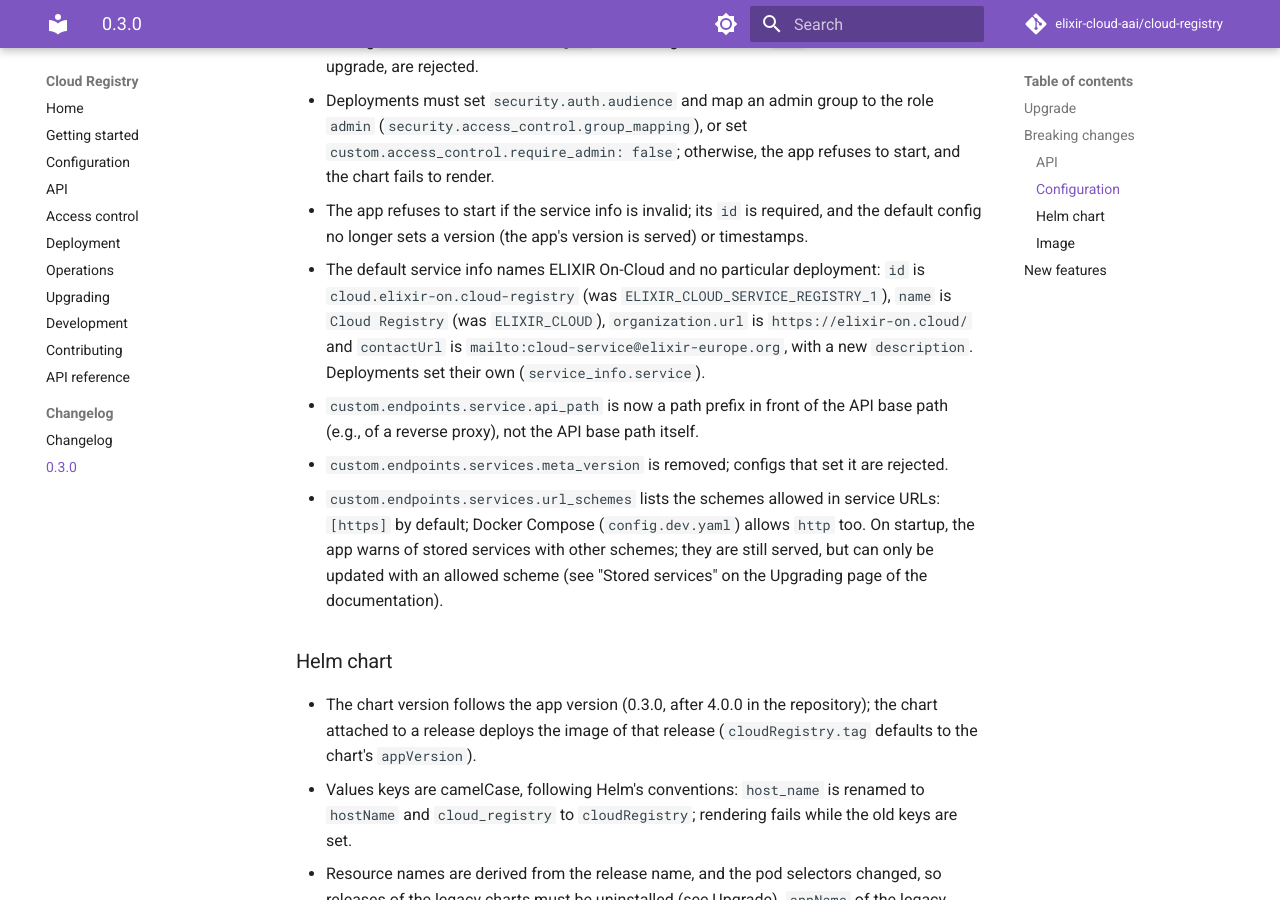
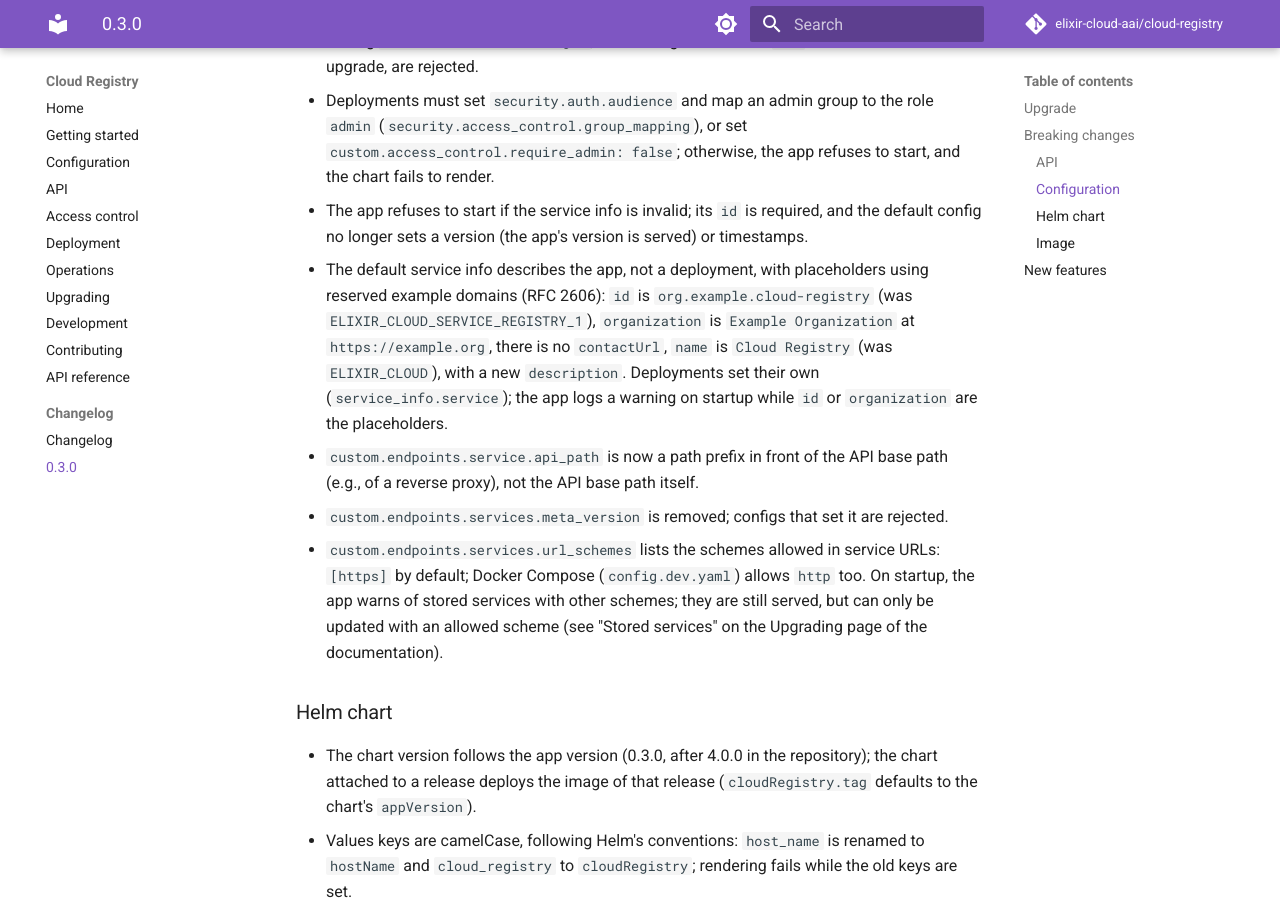
Before and after one commit to elixir-cloud-aai/cloud-registry, an MkDocs documentation site: the page built from docs/releases/0.3.0.md, in a window 1280 px wide and 900 px high, scrolled down 2967 px. Built offline with MkDocs 1.6.1 and Material for MkDocs 9.7.7, drawn with Linux system fonts in a browser that asks for light colours; comment, search, counter and statistics services are not loaded; some of the changed text lies outside the part shown.

Commit message:
fix: use neutral service-info defaults
The default service info named ELIXIR On-Cloud, so deployments that kept
it presented themselves as its registry, with its contact address. Use
placeholders with reserved example domains (RFC 2606) instead: id
org.example.cloud-registry, organization Example Organization at
https://example.org, and no contactUrl. The app logs a warning on
startup while id or organization are the placeholders, naming the
fields to set.

Update the configuration page, the chart README and values example, and
the 0.3.0 release notes (new defaults, previous id to keep).

Co-Authored-By: Claude Opus 5.5 <noreply@anthropic.com>

```diff
--- a/docs/releases/0.3.0.md
+++ b/docs/releases/0.3.0.md
@@ -131,12 +131,14 @@ former bind mount.
 - The app refuses to start if the service info is invalid; its `id` is
   required, and the default config no longer sets a version (the app's
   version is served) or timestamps.
-- The default service info names ELIXIR On-Cloud and no particular
-  deployment: `id` is `cloud.elixir-on.cloud-registry` (was
-  `ELIXIR_CLOUD_SERVICE_REGISTRY_1`), `name` is `Cloud Registry` (was
-  `ELIXIR_CLOUD`), `organization.url` is `https://elixir-on.cloud/` and
-  `contactUrl` is `mailto:cloud-service@elixir-europe.org`, with a new
-  `description`. Deployments set their own (`service_info.service`).
+- The default service info describes the app, not a deployment, with
+  placeholders using reserved example domains (RFC 2606): `id` is
+  `org.example.cloud-registry` (was `ELIXIR_CLOUD_SERVICE_REGISTRY_1`),
+  `organization` is `Example Organization` at `https://example.org`, there
+  is no `contactUrl`, `name` is `Cloud Registry` (was `ELIXIR_CLOUD`), with a
+  new `description`. Deployments set their own (`service_info.service`); the
+  app logs a warning on startup while `id` or `organization` are the
+  placeholders.
 - `custom.endpoints.service.api_path` is now a path prefix in front of the
   API base path (e.g., of a reverse proxy), not the API base path itself.
 - `custom.endpoints.services.meta_version` is removed; configs that set it
```
Also changed, not shown: other parts of docs/releases/0.3.0.md (+2 -2 lines), deployment/README.md (+7 -5 lines), docs/configuration.md (+8 -3 lines), 5 other files.
